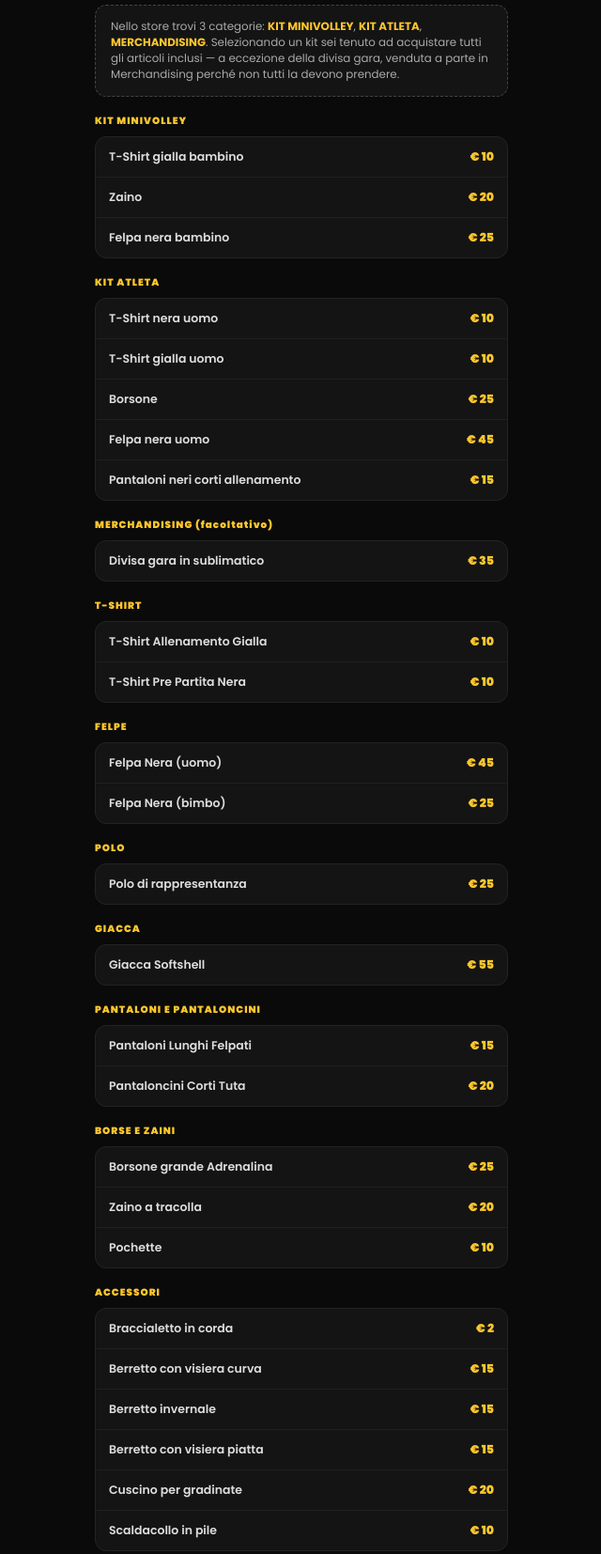
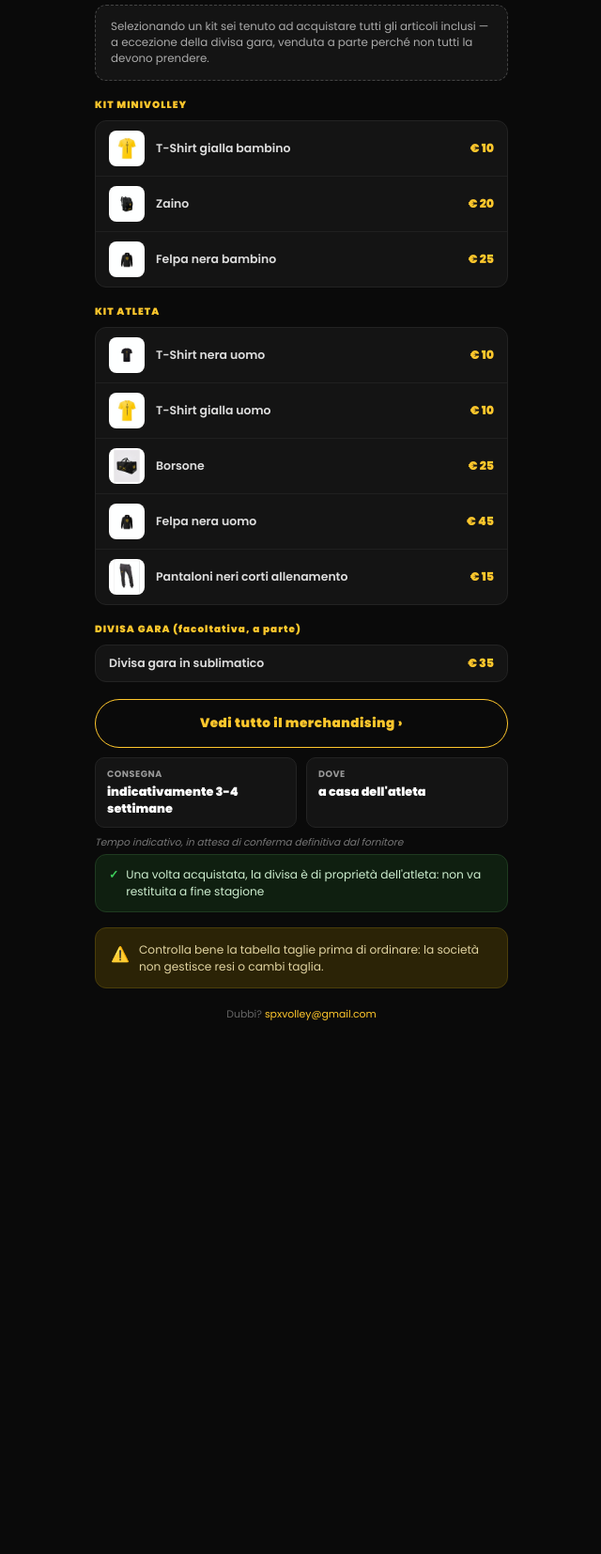
Before and after one commit to ameschio86/spx-volley-app, a plain HTML site: page materiale.html in a window 1280 px wide. Shown: the part 240-1894 px from the top of the page at 94% size, without its empty margins (319-959 px from the left). After the commit the page ends 1368 px from the top, so only its background shows below. Drawn offline with Linux system fonts and the light colour scheme.

Commit message:
feat: split Materiale into Kit (con foto) + pagina Merchandising completa
- home Materiale ora punta tutto sui 2 kit (obiettivo: farli comprare),
  ogni riga con la foto reale del capo presa dal catalogo PDF ufficiale
- nuovo bottone 'Vedi tutto il merchandising' -> materiale-merch.html
  con il catalogo completo (16 articoli, foto + prezzo, righe compatte)
- rimosso 'uomo' da tutte le foto duplicate per bimbo/adulto

```diff
--- a/css/style.css
+++ b/css/style.css
@@ -175,10 +175,11 @@ a { color: inherit; text-decoration: none; }
 
 /* tabella prezzi */
 .table { background: #141414; border: 1px solid #232323; border-radius: 12px; overflow: hidden; }
-.trow { display: flex; justify-content: space-between; padding: 12px 14px; font-size: 0.78rem; border-bottom: 1px solid #202020; }
+.trow { display: flex; align-items: center; gap: 12px; padding: 10px 14px; font-size: 0.78rem; border-bottom: 1px solid #202020; }
 .trow:last-child { border-bottom: none; }
-.trow .cat { color: #ddd; font-weight: 600; }
-.trow .val { color: #FFC72C; font-weight: 900; }
+.trow .thumb { width: 38px; height: 38px; border-radius: 8px; object-fit: cover; background: #fff; flex-shrink: 0; }
+.trow .cat { color: #ddd; font-weight: 600; flex: 1; }
+.trow .val { color: #FFC72C; font-weight: 900; flex-shrink: 0; }
 
 .rate-split { margin-top: 10px; background: #141414; border: 1px solid #232323; border-radius: 10px; padding: 10px 14px; }
 .rate-row { display: flex; justify-content: space-between; font-size: 0.72rem; padding: 5px 0; }
--- a/materiale.html
+++ b/materiale.html
@@ -33,74 +33,31 @@
   <a class="cta-btn" href="http://www.teamorg.it/2231G" target="_blank" rel="noopener">VAI ALLO STORE</a>
 
   <div class="note-box">
-    Nello store trovi 3 categorie: <b>KIT MINIVOLLEY</b>, <b>KIT ATLETA</b>, <b>MERCHANDISING</b>. Selezionando un kit sei tenuto ad acquistare tutti gli articoli inclusi — a eccezione della divisa gara, venduta a parte in Merchandising perché non tutti la devono prendere.
+    Selezionando un kit sei tenuto ad acquistare tutti gli articoli inclusi — a eccezione della divisa gara, venduta a parte perché non tutti la devono prendere.
   </div>
 
   <div class="section-label">KIT MINIVOLLEY</div>
   <div class="table">
-    <div class="trow"><div class="cat">T-Shirt gialla bambino</div><div class="val">€ 10</div></div>
-    <div class="trow"><div class="cat">Zaino</div><div class="val">€ 20</div></div>
-    <div class="trow"><div class="cat">Felpa nera bambino</div><div class="val">€ 25</div></div>
+    <div class="trow"><img class="thumb" src="assets/merch/tshirt-allenamento-gialla.jpg" alt=""><div class="cat">T-Shirt gialla bambino</div><div class="val">€ 10</div></div>
+    <div class="trow"><img class="thumb" src="assets/merch/zaino-tracolla.jpg" alt=""><div class="cat">Zaino</div><div class="val">€ 20</div></div>
+    <div class="trow"><img class="thumb" src="assets/merch/felpa-nera.jpg" alt=""><div class="cat">Felpa nera bambino</div><div class="val">€ 25</div></div>
   </div>
 
   <div class="section-label">KIT ATLETA</div>
   <div class="table">
-    <div class="trow"><div class="cat">T-Shirt nera uomo</div><div class="val">€ 10</div></div>
-    <div class="trow"><div class="cat">T-Shirt gialla uomo</div><div class="val">€ 10</div></div>
-    <div class="trow"><div class="cat">Borsone</div><div class="val">€ 25</div></div>
-    <div class="trow"><div class="cat">Felpa nera uomo</div><div class="val">€ 45</div></div>
-    <div class="trow"><div class="cat">Pantaloni neri corti allenamento</div><div class="val">€ 15</div></div>
+    <div class="trow"><img class="thumb" src="assets/merch/tshirt-prepartita-nera.jpg" alt=""><div class="cat">T-Shirt nera uomo</div><div class="val">€ 10</div></div>
+    <div class="trow"><img class="thumb" src="assets/merch/tshirt-allenamento-gialla.jpg" alt=""><div class="cat">T-Shirt gialla uomo</div><div class="val">€ 10</div></div>
+    <div class="trow"><img class="thumb" src="assets/merch/borsone-adrenalina.jpg" alt=""><div class="cat">Borsone</div><div class="val">€ 25</div></div>
+    <div class="trow"><img class="thumb" src="assets/merch/felpa-nera.jpg" alt=""><div class="cat">Felpa nera uomo</div><div class="val">€ 45</div></div>
+    <div class="trow"><img class="thumb" src="assets/merch/pantaloni-lunghi.jpg" alt=""><div class="cat">Pantaloni neri corti allenamento</div><div class="val">€ 15</div></div>
   </div>
 
-  <div class="section-label">MERCHANDISING (facoltativo)</div>
+  <div class="section-label">DIVISA GARA (facoltativa, a parte)</div>
   <div class="table">
     <div class="trow"><div class="cat">Divisa gara in sublimatico</div><div class="val">€ 35</div></div>
   </div>
 
-  <div class="section-label">T-SHIRT</div>
-  <div class="table">
-    <div class="trow"><div class="cat">T-Shirt Allenamento Gialla</div><div class="val">€ 10</div></div>
-    <div class="trow"><div class="cat">T-Shirt Pre Partita Nera</div><div class="val">€ 10</div></div>
-  </div>
-
-  <div class="section-label">FELPE</div>
-  <div class="table">
-    <div class="trow"><div class="cat">Felpa Nera (uomo)</div><div class="val">€ 45</div></div>
-    <div class="trow"><div class="cat">Felpa Nera (bimbo)</div><div class="val">€ 25</div></div>
-  </div>
-
-  <div class="section-label">POLO</div>
-  <div class="table">
-    <div class="trow"><div class="cat">Polo di rappresentanza</div><div class="val">€ 25</div></div>
-  </div>
-
-  <div class="section-label">GIACCA</div>
-  <div class="table">
-    <div class="trow"><div class="cat">Giacca Softshell</div><div class="val">€ 55</div></div>
-  </div>
-
-  <div class="section-label">PANTALONI E PANTALONCINI</div>
-  <div class="table">
-    <div class="trow"><div class="cat">Pantaloni Lunghi Felpati</div><div class="val">€ 15</div></div>
-    <div class="trow"><div class="cat">Pantaloncini Corti Tuta</div><div class="val">€ 20</div></div>
-  </div>
-
-  <div class="section-label">BORSE E ZAINI</div>
-  <div class="table">
-    <div class="trow"><div class="cat">Borsone grande Adrenalina</div><div class="val">€ 25</div></div>
-    <div class="trow"><div class="cat">Zaino a tracolla</div><div class="val">€ 20</div></div>
-    <div class="trow"><div class="cat">Pochette</div><div class="val">€ 10</div></div>
-  </div>
-
-  <div class="section-label">ACCESSORI</div>
-  <div class="table">
-    <div class="trow"><div class="cat">Braccialetto in corda</div><div class="val">€ 2</div></div>
-    <div class="trow"><div class="cat">Berretto con visiera curva</div><div class="val">€ 15</div></div>
-    <div class="trow"><div class="cat">Berretto invernale</div><div class="val">€ 15</div></div>
-    <div class="trow"><div class="cat">Berretto con visiera piatta</div><div class="val">€ 15</div></div>
-    <div class="trow"><div class="cat">Cuscino per gradinate</div><div class="val">€ 20</div></div>
-    <div class="trow"><div class="cat">Scaldacollo in pile</div><div class="val">€ 10</div></div>
-  </div>
+  <a class="cta-btn ghost" href="materiale-merch.html">Vedi tutto il merchandising ›</a>
 
   <div class="two-col">
     <div class="mini-box"><div class="k">CONSEGNA</div><div class="v">indicativamente 3-4 settimane</div></div>
--- a/service-worker.js
+++ b/service-worker.js
@@ -1,4 +1,4 @@
-const CACHE_NAME = 'spx-app-v2';
+const CACHE_NAME = 'spx-app-v3';
 
 const APP_SHELL = [
   './',
@@ -9,6 +9,7 @@ const APP_SHELL = [
   'quote.html',
   'quote-pagamento.html',
   'materiale.html',
+  'materiale-merch.html',
   'moduli.html',
   'faq.html',
   'css/style.css',
```
Also changed, not shown: materiale-merch.html (added, +90 -0 lines), assets/merch/berretto-invernale.jpg (added), assets/merch/berretto-visiera-curva.jpg (added), assets/merch/berretto-visiera-piatta.jpg (added), assets/merch/borsone-adrenalina.jpg (added), assets/merch/braccialetto-corda.jpg (added), assets/merch/cuscino-gradinate.jpg (added), assets/merch/felpa-nera.jpg (added), assets/merch/giacca-softshell.jpg (added), assets/merch/pantaloncini-corti.jpg (added), assets/merch/pantaloni-lunghi.jpg (added), assets/merch/pochette.jpg (added), assets/merch/polo-rappresentanza.jpg (added), assets/merch/scaldacollo-pile.jpg (added), 3 more files.
